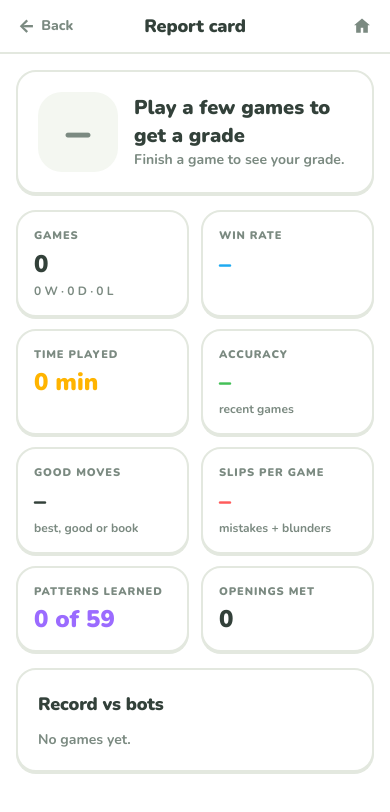
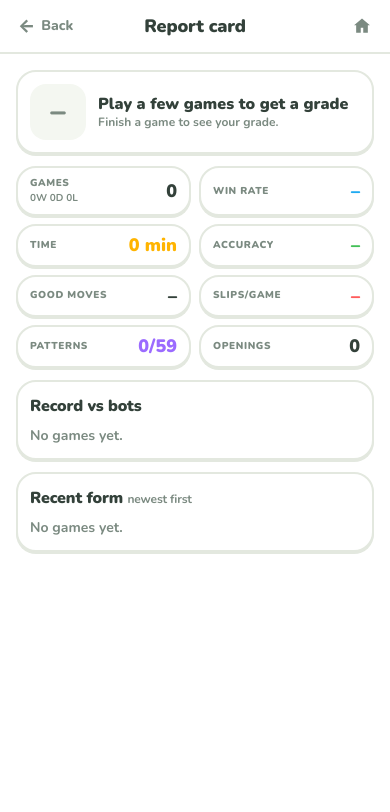
Before and after one commit to shekhar-0224/pawnce, a React (Vite) app: page /report in a window 390 px wide. Shown: the top 812 px of the page. Built offline with nearby package versions, Linux system fonts and the light colour scheme.

Commit message:
Report card fits one screen: compact grade row, stat rows on phones and tiles on wide screens, bots and recent form side by side
Co-Authored-By: Claude Opus 5.5 <noreply@anthropic.com>
Claude-Session: https://claude.ai/code/session_01EY45MmKoTqoFmgJSRAeWot

```diff
--- a/src/components/ReportPage.tsx
+++ b/src/components/ReportPage.tsx
@@ -11,12 +11,16 @@ import { buildReport } from './report'
 const RESULT_DOT = { win: 'bg-accent', draw: 'bg-warn', loss: 'bg-danger' } as const
 const RESULT_WORD = { win: 'Win', draw: 'Draw', loss: 'Loss' } as const
 
+/** One number. Phones: a row (label left, value right); wider: a small tile. */
 function Stat({ label, value, sub, tone = 'text-text' }: { label: string; value: ReactNode; sub?: ReactNode; tone?: string }) {
   return (
-    <div className="card flex min-w-0 flex-col gap-1 p-4">
-      <p className="text-[11px] font-black uppercase tracking-[0.08em] text-muted">{label}</p>
-      <p className={`text-2xl font-black leading-tight ${tone}`}>{value}</p>
-      {sub && <p className="text-xs font-bold text-muted">{sub}</p>}
+    <div className="card flex min-w-0 items-center justify-between gap-2 px-3 py-2 min-[640px]:flex-col min-[640px]:items-start min-[640px]:justify-center min-[640px]:gap-0.5 min-[640px]:px-4 min-[640px]:py-3">
+      <div className="min-w-0">
+        <p className="text-[10px] font-black uppercase tracking-[0.06em] text-muted">{label}</p>
+        {sub && <p className="text-[10px] font-bold text-muted min-[640px]:hidden">{sub}</p>}
+      </div>
+      <p className={`shrink-0 whitespace-nowrap text-lg font-black leading-tight min-[640px]:text-2xl ${tone}`}>{value}</p>
+      {sub && <p className="hidden text-xs font-bold text-muted min-[640px]:block">{sub}</p>}
     </div>
   )
 }
@@ -29,62 +33,65 @@ export function ReportPage() {
   const r = buildReport(games, stats, learned)
 
   return (
-    <div className="mx-auto w-full max-w-3xl px-4 pb-6">
+    <div className="mx-auto flex w-full max-w-3xl flex-col px-4 pb-4">
       <TopBar title="Report card" />
 
+      {/* Compact bento so the whole report fits one screen. */}
+      <div className="flex flex-col gap-3">
         <motion.section
           aria-label="Overall grade"
-        className="card mb-4 flex items-center gap-4 p-5"
+          className="card flex items-center gap-3 p-3 min-[640px]:p-4"
           initial={{ opacity: 0, y: 12 }}
           animate={{ opacity: 1, y: 0 }}
         >
-        <span className={`grid size-20 shrink-0 place-items-center rounded-3xl text-5xl font-black ${r.grade.tone}`}>{r.grade.letter}</span>
+          <span className={`grid size-14 shrink-0 place-items-center rounded-2xl text-3xl font-black ${r.grade.tone}`}>{r.grade.letter}</span>
           <div className="min-w-0">
-          <p className="text-xl font-black">{r.grade.label}</p>
-          <p className="text-sm font-bold text-muted">
+            <p className="font-black leading-tight">{r.grade.label}</p>
+            <p className="text-xs font-bold text-muted min-[640px]:text-sm">
               {r.accuracy !== null
-              ? `Average accuracy ${r.accuracy}% over your last ${r.gradedGames} ${r.gradedGames === 1 ? 'game' : 'games'}.`
+                ? `Accuracy ${r.accuracy}% over your last ${r.gradedGames} ${r.gradedGames === 1 ? 'game' : 'games'}.`
                 : 'Finish a game to see your grade.'}
               {r.trend !== null && r.trend !== 0 && (
                 <span className={r.trend > 0 ? 'text-accent' : 'text-danger'}>
                   {' '}
-                {r.trend > 0 ? `▲ ${r.trend} points better` : `▼ ${-r.trend} points lower`} in your last 5.
+                  {r.trend > 0 ? `▲ ${r.trend} better` : `▼ ${-r.trend} lower`} lately.
                 </span>
               )}
             </p>
           </div>
         </motion.section>
 
-      <div className="grid grid-cols-2 gap-3 min-[640px]:grid-cols-4">
-        <Stat label="Games" value={r.games} sub={`${r.results.win} W · ${r.results.draw} D · ${r.results.loss} L`} />
+        <div className="grid grid-cols-2 gap-2 min-[640px]:grid-cols-4 min-[640px]:gap-3">
+          <Stat label="Games" value={r.games} sub={`${r.results.win}W ${r.results.draw}D ${r.results.loss}L`} />
           <Stat label="Win rate" value={r.winRate !== null ? `${r.winRate}%` : '–'} tone="text-info" />
-        <Stat label="Time played" value={formatDuration(r.timeMs)} tone="text-warn" />
-        <Stat label="Accuracy" value={r.accuracy !== null ? `${r.accuracy}%` : '–'} tone="text-accent" sub="recent games" />
-        <Stat label="Good moves" value={r.goodShare !== null ? `${r.goodShare}%` : '–'} sub="best, good or book" />
-        <Stat label="Slips per game" value={r.slipsPerGame ?? '–'} tone="text-danger" sub="mistakes + blunders" />
-        <Stat label="Patterns learned" value={`${r.patterns.learned} of ${r.patterns.total}`} tone="text-learn" />
-        <Stat label="Openings met" value={r.openings} />
+          <Stat label="Time" value={formatDuration(r.timeMs)} tone="text-warn" />
+          <Stat label="Accuracy" value={r.accuracy !== null ? `${r.accuracy}%` : '–'} tone="text-accent" />
+          <Stat label="Good moves" value={r.goodShare !== null ? `${r.goodShare}%` : '–'} />
+          <Stat label="Slips/game" value={r.slipsPerGame ?? '–'} tone="text-danger" />
+          <Stat label="Patterns" value={`${r.patterns.learned}/${r.patterns.total}`} tone="text-learn" />
+          <Stat label="Openings" value={r.openings} />
         </div>
 
-      <section aria-label="Record vs bots" className="card mt-4 flex flex-col gap-3 p-5">
-        <h2 className="text-lg font-black">Record vs bots</h2>
+        <div className="grid gap-3 min-[640px]:grid-cols-2">
+          <section aria-label="Record vs bots" className="card flex flex-col gap-2 p-3 min-[640px]:p-4">
+            <h2 className="font-black">Record vs bots</h2>
             {r.byBot.length === 0 ? (
               <p className="text-sm font-bold text-muted">No games yet.</p>
             ) : (
-          <ul className="flex flex-col gap-3">
+              <ul className="flex flex-col gap-2">
                 {r.byBot.map((b) => {
                   const n = b.win + b.draw + b.loss
                   return (
-                <li key={b.bot} className="flex items-center gap-3">
-                  <BotAvatar bot={BOTS[b.bot]} size={36} />
+                    <li key={b.bot} className="flex items-center gap-2">
+                      <BotAvatar bot={BOTS[b.bot]} size={26} />
                       <div className="min-w-0 flex-1">
-                    <p className="flex justify-between gap-2 text-sm font-extrabold">
+                        <p className="flex justify-between gap-2 text-xs font-extrabold">
                           <span>{BOTS[b.bot].name}</span>
                           <span className="text-muted">
-                        {b.win} W · {b.draw} D · {b.loss} L
+                            {b.win}W {b.draw}D {b.loss}L
                           </span>
                         </p>
-                    <div className="mt-1 flex h-2.5 overflow-hidden rounded-full bg-surface-2" aria-hidden>
+                        <div className="mt-0.5 flex h-2 overflow-hidden rounded-full bg-surface-2" aria-hidden>
                           <div className="bg-accent" style={{ width: `${(b.win / n) * 100}%` }} />
                           <div className="bg-warn" style={{ width: `${(b.draw / n) * 100}%` }} />
                           <div className="bg-danger" style={{ width: `${(b.loss / n) * 100}%` }} />
@@ -97,19 +104,24 @@ export function ReportPage() {
             )}
           </section>
 
-      {r.lastResults.length > 0 && (
-        <section aria-label="Recent form" className="card mt-4 flex flex-col gap-3 p-5">
-          <h2 className="text-lg font-black">Recent form</h2>
-          <ol className="flex flex-wrap gap-1.5">
+          <section aria-label="Recent form" className="card flex flex-col gap-2 p-3 min-[640px]:p-4">
+            <h2 className="font-black">
+              Recent form <span className="text-xs font-bold text-muted">newest first</span>
+            </h2>
+            {r.lastResults.length === 0 ? (
+              <p className="text-sm font-bold text-muted">No games yet.</p>
+            ) : (
+              <ol className="flex flex-wrap gap-1">
                 {r.lastResults.map((res, i) => (
-              <li key={i} className={`rounded-lg px-2 py-1 text-xs font-black uppercase text-white ${RESULT_DOT[res]}`}>
+                  <li key={i} className={`rounded-md px-1.5 py-0.5 text-[10px] font-black uppercase text-white ${RESULT_DOT[res]}`}>
                     {RESULT_WORD[res]}
                   </li>
                 ))}
               </ol>
-          <p className="text-xs font-bold text-muted">Newest first.</p>
+            )}
           </section>
-      )}
+        </div>
+      </div>
     </div>
   )
 }
```
Lines whose indentation alone changed are shown as unchanged.
